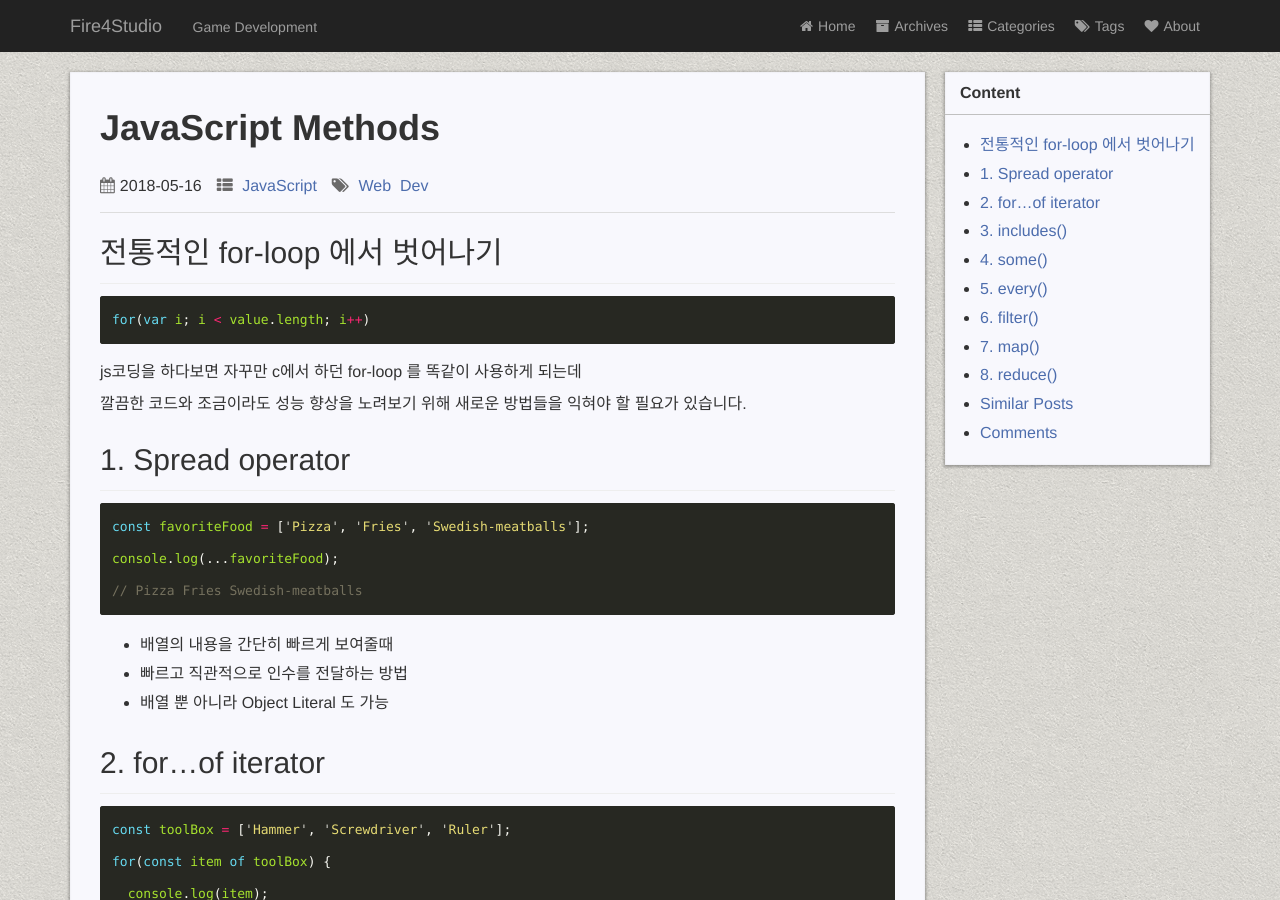
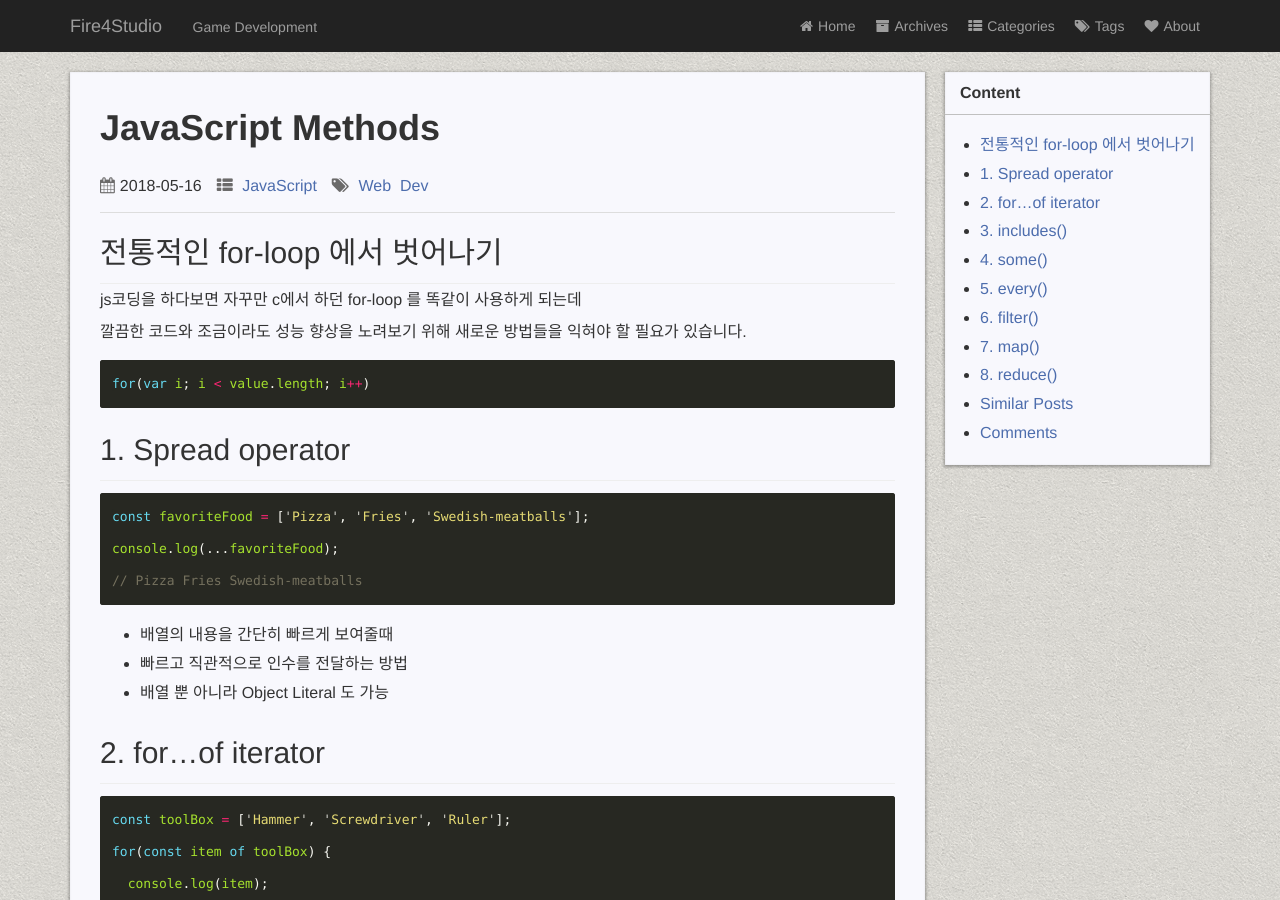
Before and after one commit to faith20/faith20.github.io, a Jekyll site: the page built from _posts/2018-05-16-javascript-methods.md, in a window 1280 px wide and 900 px high. Built offline with Jekyll 4.4.1, drawn with Linux system fonts in a browser that asks for light colours; comment, search, counter and statistics services are not loaded.

Commit message:
Update 2018-05-16-javascript-methods.md

````diff
--- a/_posts/2018-05-16-javascript-methods.md
+++ b/_posts/2018-05-16-javascript-methods.md
@@ -10,13 +10,14 @@ published: true
 {:toc}
 
 ## 전통적인 for-loop 에서 벗어나기
-```js
-for(var i; i < value.length; i++)
-```
 js코딩을 하다보면 자꾸만 c에서 하던 for-loop 를 똑같이 사용하게 되는데
 깔끔한 코드와 조금이라도 성능 향상을 노려보기 위해 새로운 방법들을 익혀야 할 필요가 있습니다.
 
 
+
+```js
+for(var i; i < value.length; i++)
+```
 
 ## 1. Spread operator
 ```js
````
